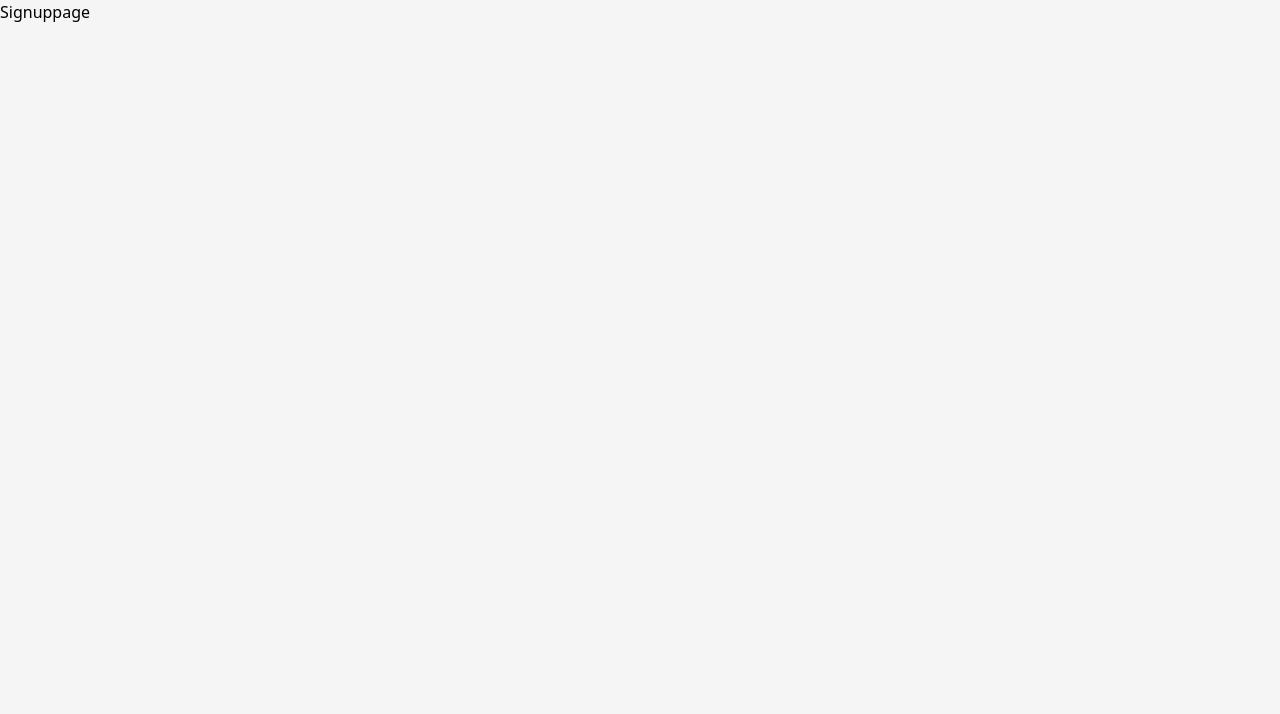
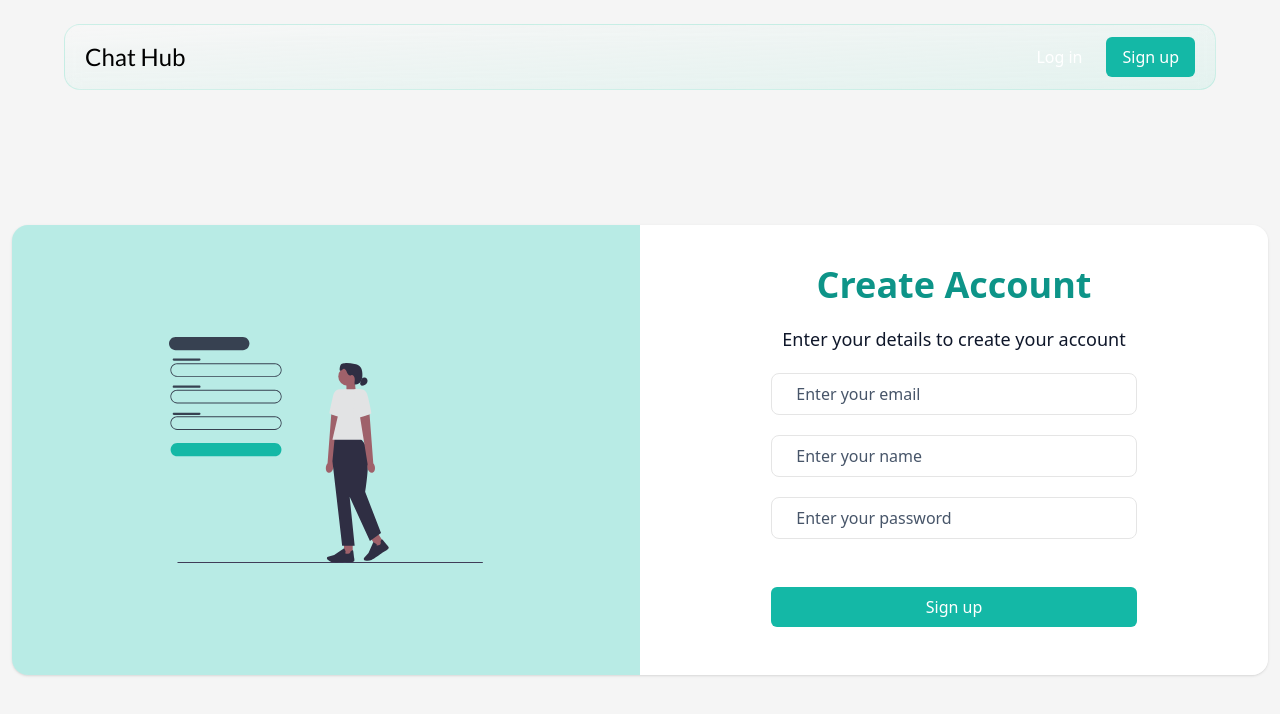
Before and after one commit to weebySagar/Full-Stack-Chat-App, a React (Vite) app in the folder frontend/: page /register in a window 1280 px wide. Shown: the top 714 px of the page. Built offline with nearby package versions, Linux system fonts and the light colour scheme.

Commit message:
integrated signup page

```diff
--- a/frontend/index.html
+++ b/frontend/index.html
@@ -4,6 +4,8 @@
 <head>
   <meta charset="UTF-8" />
   <link rel="icon" type="image/svg+xml" href="/vite.svg" />
+  <link href="
+  https://cdn.jsdelivr.net/npm/fontawesome-6-pro@6.4.0/css/all.min.css" rel="stylesheet">
   <meta name="viewport" content="width=device-width, initial-scale=1.0" />
   <title>Vite + React</title>
 </head>
--- /dev/null
+++ b/frontend/src/components/FormWrapper.jsx
@@ -0,0 +1,20 @@
+import React from "react";
+
+export default function FormWrapper({ img, title, subtitle, formComponent }) {
+  return (
+    <div className="form-section rounded-2xl overflow-hidden shadow">
+      <div className="grid lg:grid-cols-2">
+        <div className="img-wrapper flex items-center justify-center bg-teal-400/30">
+          <img src={img} alt="" className="h-2/4" />
+        </div>
+        <div className="form-wrapper p-8 lg:p-10 text-center bg-white flex flex-col items-center">
+          <h1 className="text-2xl lg:text-4xl text-teal-600 font-semibold">
+            {title}
+          </h1>
+          <p className="mt-5 text-slate-900 text-lg">{subtitle}</p>
+          {formComponent}
+        </div>
+      </div>
+    </div>
+  );
+}
--- a/frontend/src/components/Header.jsx
+++ b/frontend/src/components/Header.jsx
@@ -8,13 +8,17 @@ export default function Header() {
       <div className="mx-auto py-3 px-5">
         <div className="flex justify-between items-center">
           <div className="navbar-logo ">
-            <h3 className="text-2xl font-Lato">Chat Hub</h3>
+            <Link to="/">
+              <h3 className="text-2xl font-Lato">Chat Hub</h3>
+            </Link>
           </div>
           <div className="navbar-links flex gap-2">
             <Button as="Link" href="/login" variant={"outline"}>
               Log in
             </Button>
-            <Button>Sign up</Button>
+            <Button as="Link" href="/register">
+              Sign up
+            </Button>
           </div>
         </div>
       </div>
--- /dev/null
+++ b/frontend/src/components/SignupForm.jsx
@@ -0,0 +1,16 @@
+import React from 'react'
+import Input from './ui/Input'
+import Button from './ui/Button'
+
+export default function SignupForm() {
+  return (
+    <>
+        <form  className='w-full lg:w-2/3' noValidate>
+            <Input icon={'fa-regular fa-envelope'} name={'email'} placeholder={'Enter your email'} type={'email'} />
+            <Input icon={'fa-regular fa-user'} name={'name'} placeholder={'Enter your name'} type={'text'} />
+            <Input icon={'fa-regular fa-lock'} name={'password'} placeholder={'Enter your password'} type={'password'} />
+            <Button className='w-full mt-12'>Sign up</Button>
+        </form>
+    </>
+  )
+}
--- a/frontend/src/components/ui/Button.jsx
+++ b/frontend/src/components/ui/Button.jsx
@@ -7,6 +7,7 @@ export default function Button({
   children,
   onClick,
   href,
+  className
 }) {
   return (
     <>
@@ -17,7 +18,7 @@ export default function Button({
               ? "bg-transparent text-teal-500 hover:bg-teal-500/20"
               : ""
           }
-      transition-all hover:scale-105`}
+      transition-all hover:scale-105 ${className}`}
           onClick={onClick}
         >
           {children}
@@ -29,7 +30,7 @@ export default function Button({
               ? "bg-transparent text-teal-500 hover:bg-teal-500/20"
               : ""
           }
-      transition-all hover:scale-105`}
+      transition-all hover:scale-105 ${className}`}
           to={href}
         >
           {children}
--- /dev/null
+++ b/frontend/src/components/ui/Input.jsx
@@ -0,0 +1,18 @@
+import React from 'react'
+
+export default function Input({icon,type,placeholder,onChange,value,name}) {
+  return (
+    <div className="group input-wrapper border border-neutral-200  mt-5 py-2 px-3 rounded-lg flex items-center w-full  gap-3 self-center focus-within:border-teal-400 ">
+          <i class={icon}></i>
+
+          <input
+            type={type}
+            className=" bg-transparent w-full  outline-none  text-neutral-900 placeholder:text-slate-600"
+            placeholder={placeholder}
+            value={value}
+            name={name}
+            onChange={onChange}
+          />
+        </div>
+  )
+}
--- a/frontend/src/pages/SignupPage.jsx
+++ b/frontend/src/pages/SignupPage.jsx
@@ -1,7 +1,19 @@
-import React from 'react'
+import React from "react";
+
+import Header from "@components/Header";
+import SignUpImg from "@images/signup.svg";
+import FormWrapper from "@components/FormWrapper";
+import SignupForm from "@components/SignupForm";
 
 export default function SignupPage() {
   return (
-    <div>Signuppage</div>
-  )
+    <>
+      <Header />
+      <section className="signup lg:h-[calc(100vh-100px)] mt-[100px] w-screen flex items-center justify-center">
+        <div className="container mx-auto px-3">
+         <FormWrapper img={SignUpImg} title={'Create Account'} subtitle={'Enter your details to create your account'} formComponent={<SignupForm/>}/>
+        </div>
+      </section>
+    </>
+  );
 }
```
Also changed, not shown: frontend/src/assets/images/signup.svg (added).
